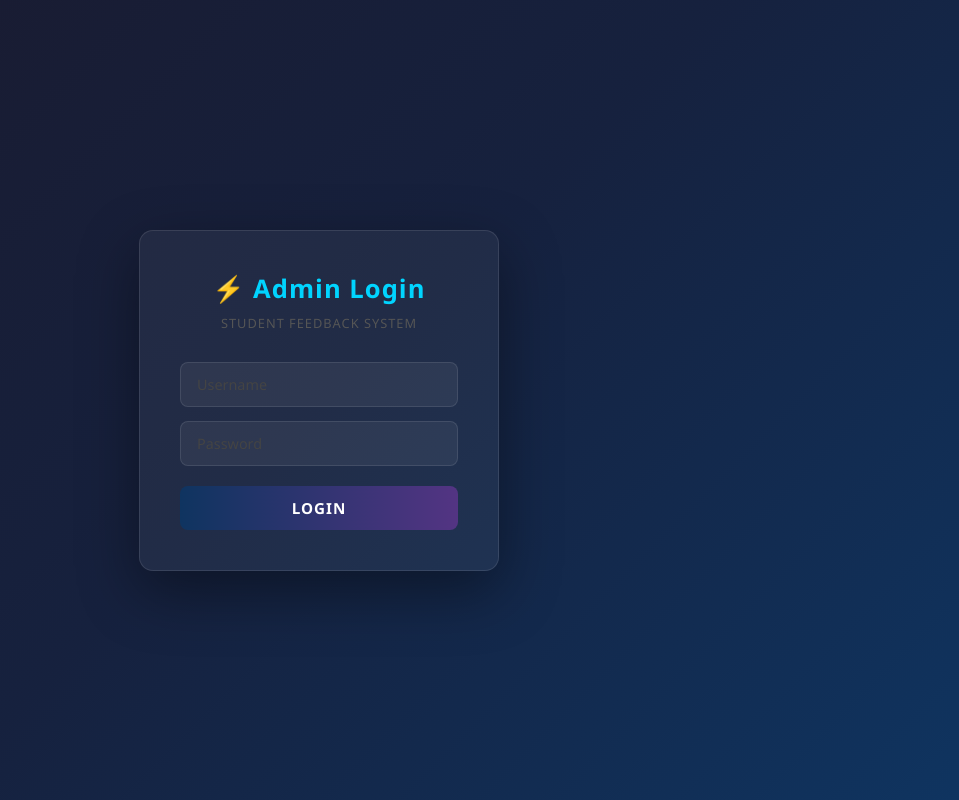
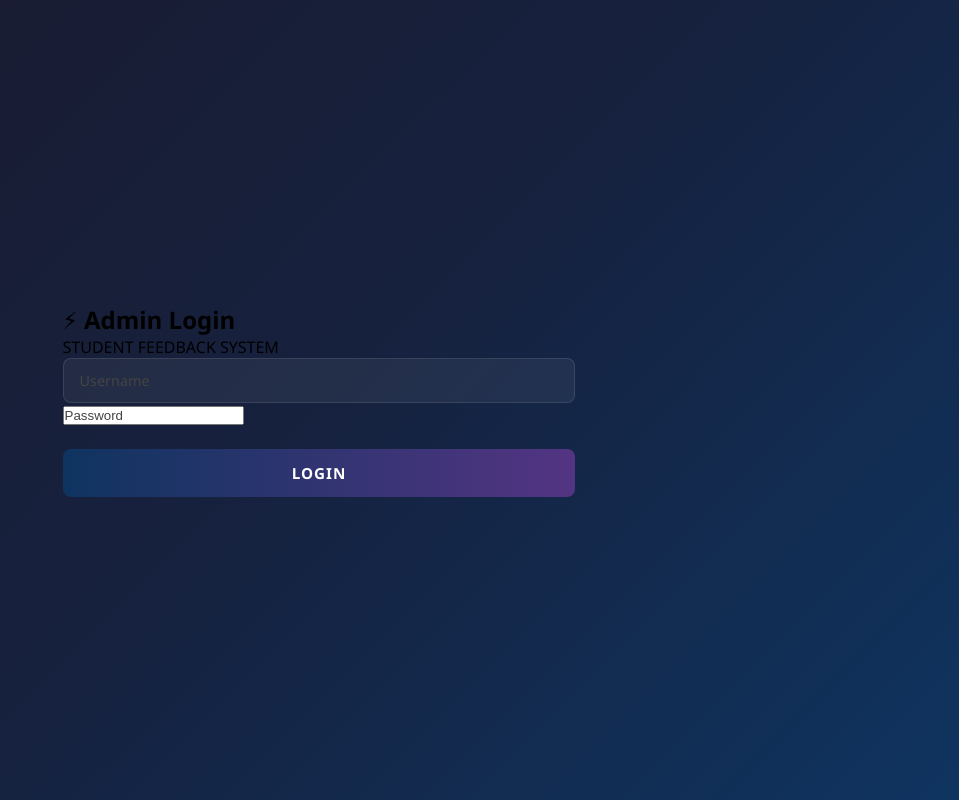
Before and after one commit to AdwaithEP/student-feedback-system, a Flask app: page /admin/login in a window 1280 px wide. Shown: the whole page, without its empty margins (321-1280 px from the left). Run offline with Flask 3, Linux system fonts and the light colour scheme; parts of the project's set-up code (start-up, migrations or seed data) failed here and were passed over.

Commit message:
admin_login.html

```diff
--- a/templates/admin_login.html
+++ b/templates/admin_login.html
@@ -4,96 +4,7 @@
     <meta charset="UTF-8">
     <meta name="viewport" content="width=device-width, initial-scale=1.0">
     <title>Admin Login</title>
-    <style>
-        * { margin: 0; padding: 0; box-sizing: border-box; }
-
-        body {
-            font-family: 'Segoe UI', sans-serif;
-            background: linear-gradient(135deg, #1a1a2e, #16213e, #0f3460);
-            min-height: 100vh;
-            display: flex;
-            align-items: center;
-            justify-content: center;
-        }
-
-        .login-box {
-            background: rgba(255,255,255,0.05);
-            border: 1px solid rgba(255,255,255,0.1);
-            border-radius: 14px;
-            padding: 40px;
-            width: 360px;
-            box-shadow: 0 20px 60px rgba(0,0,0,0.4);
-        }
-
-        .login-box h2 {
-            text-align: center;
-            color: #00d4ff;
-            font-size: 1.6rem;
-            margin-bottom: 8px;
-            letter-spacing: 1px;
-        }
-
-        .subtitle {
-            text-align: center;
-            color: #555;
-            font-size: 0.8rem;
-            margin-bottom: 30px;
-            letter-spacing: 1px;
-        }
-
-        .error {
-            background: rgba(231,76,60,0.15);
-            border: 1px solid #e74c3c;
-            color: #e74c3c;
-            padding: 10px 14px;
-            border-radius: 6px;
-            font-size: 0.82rem;
-            margin-bottom: 16px;
-            text-align: center;
-        }
-
-        input {
-            width: 100%;
-            background: rgba(255,255,255,0.06);
-            border: 1px solid rgba(255,255,255,0.1);
-            color: #eee;
-            font-family: 'Segoe UI', sans-serif;
-            font-size: 0.9rem;
-            padding: 12px 16px;
-            border-radius: 8px;
-            margin-bottom: 14px;
-            outline: none;
-            transition: border-color 0.2s;
-        }
-
-        input:focus {
-            border-color: #00d4ff;
-        }
-
-        input::placeholder { color: #444; }
-
-        button {
-            width: 100%;
-            background: linear-gradient(90deg, #0f3460, #533483);
-            border: none;
-            color: white;
-            font-family: 'Segoe UI', sans-serif;
-            font-size: 0.95rem;
-            font-weight: 600;
-            padding: 12px;
-            border-radius: 8px;
-            cursor: pointer;
-            letter-spacing: 1px;
-            transition: all 0.2s;
-            margin-top: 6px;
-        }
-
-        button:hover {
-            opacity: 0.9;
-            transform: translateY(-1px);
-            box-shadow: 0 8px 20px rgba(0,212,255,0.2);
-        }
-    </style>
+    <link rel="stylesheet" href="{{ url_for('static', filename='style.css') }}">
 </head>
 <body>
     <div class="login-box">
```
